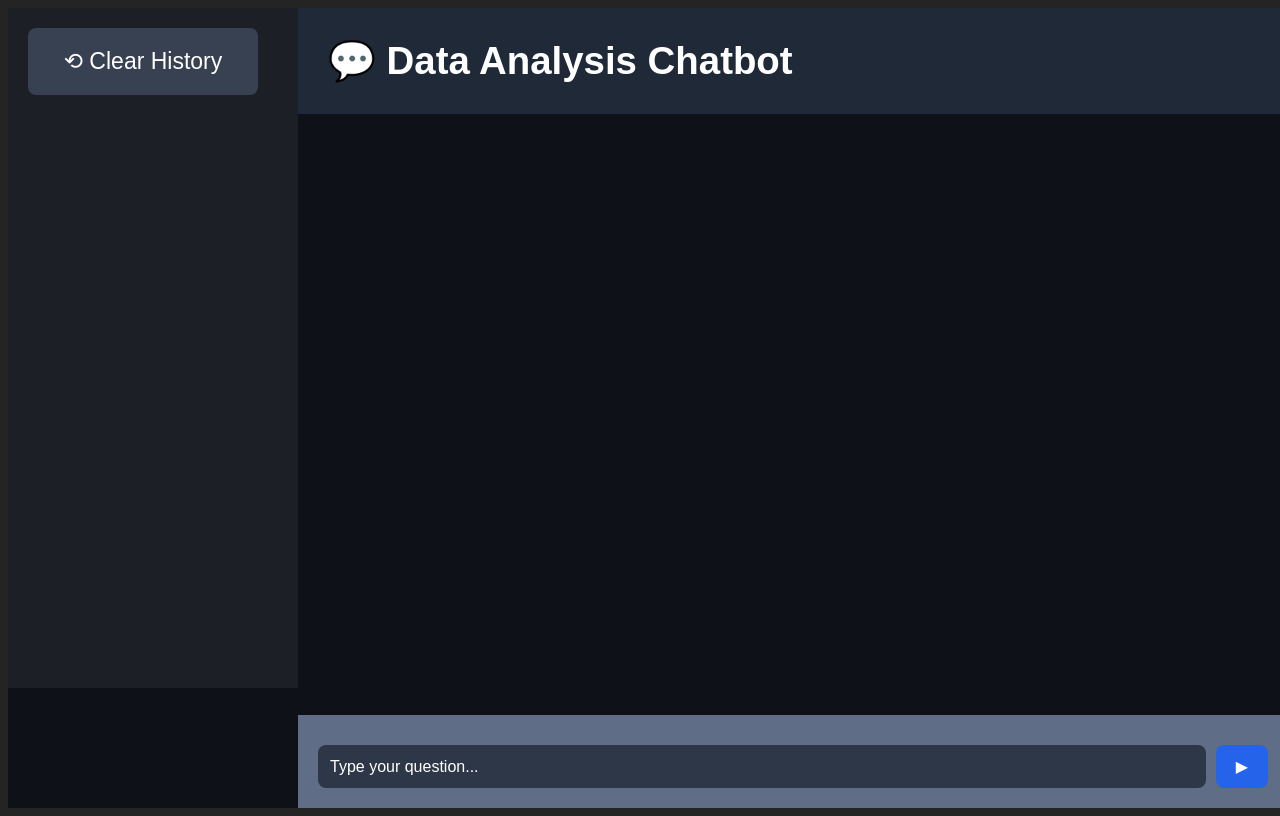
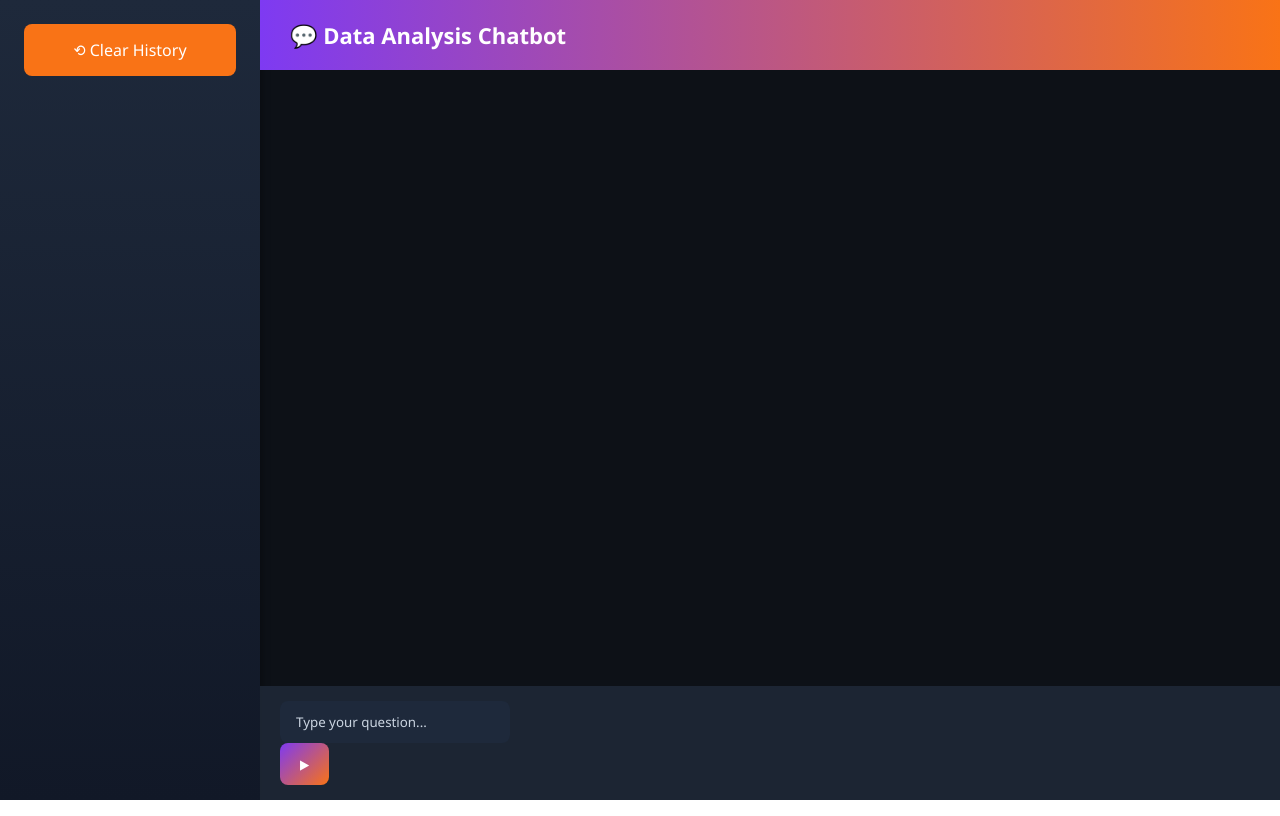
Before and after one commit to noorsamer1/SalesChatBotAI, a React (Vite) app in the folder frontend/: page / in a window 1280 px wide. Built offline with nearby package versions, Linux system fonts and the light colour scheme.

Commit message:
Update chat UI and index styles

```diff
--- a/frontend/src/chat-ui.css
+++ b/frontend/src/chat-ui.css
@@ -1,155 +1,204 @@
+/* Reset & base */
 * {
-    font-family: sans-serif;
+    font-family: 'Segoe UI', Tahoma, Geneva, Verdana, sans-serif;
+    margin: 0;
+    padding: 0;
+    box-sizing: border-box;
+}
+:root {
+    --primary: #7e3af2;
+    --secondary: #f97316;
+    --bg-dark: #0d1117;
+    --bg-light: #f5f7fa;
+    --surface-dark: #1e293b;
+    --surface-light: #ffffff;
+    --text-light: #ffffff;
+    --text-dark: #1f2937;
 }
 
 .base {
+    display: flex;
+    justify-content: center;
     height: 100vh;
     width: 100vw;
-    background-color: #0e1117;
-    display: flex;
-    color: #ffffff;
+    background-color: var(--bg);
 }
-/* Sidebar styling */
+
+body.dark {
+    background-color: var(--bg-dark);
+    color: var(--text-light);
+}
+
+body.light {
+    background-color: var(--bg-light);
+    color: var(--text-dark);
+}
+
 .sidebar {
-    width: 250px;
-    background-color: #1c1f26;
-    padding: 20px;
-    height: 80vh;
-}
-/* Container for header and main content */
-.main-container {
-    flex: 1;
+    width: 260px;
+    background: linear-gradient(to bottom, var(--surface-dark), #111827);
+    background: linear-gradient(to bottom, var(--surface), #111827);
+    padding: 24px;
     display: flex;
     flex-direction: column;
-    height: 100vh;
+    justify-content: flex-start;
+    gap: 20px;
+    box-shadow: 2px 0 8px rgba(0, 0, 0, 0.3);
 }
-/* Header styling - spans the remaining width */
+
+.clear-memory {
+    background-color: var(--secondary);
+    color: white;
+    border: none;
+    border-radius: 8px;
+    padding: 15px;
+    font-size: 16px;
+    cursor: pointer;
+    transition: background-color 0.2s;
+}
+.clear-memory:hover {
+    background-color: #c2410c;
+}
+
+.main-container {
+  flex: 1;
+  display: flex;
+  flex-direction: column;
+  height: 100vh;
+}
+
+body.dark .main-container {
+  background:
+    radial-gradient(circle at top, rgba(13, 17, 23, 0.9), rgba(13, 17, 23, 0.8)),
+    url('/chat-bg.svg') center/cover fixed;
+}
+
+body.light .main-container {
+  background:
+    radial-gradient(circle at top, rgba(245, 247, 250, 0.9), rgba(245, 247, 250, 0.8)),
+    url('/chat-bg.svg') center/cover fixed;
+}
+
 .header {
-    background-color: #1f2937;
-    color: #ffffff;
-    padding: 30px;
-    font-size: larger;
+    display: flex;
+    align-items: center;
+    justify-content: space-between;
+    padding: 20px 30px;
+    background: linear-gradient(90deg, var(--primary), var(--secondary));
+    color: white;
 }
+
 .header h1 {
-    margin: 0;
+    font-size: 22px;
+    display: flex;
+    align-items: center;
+    gap: 10px;
 }
-/* Main content styling */
+
+.header-avatar {
+    width: 40px;
+    height: 40px;
+    background-image: url("/bot-avatar.png");
+    background-size: cover;
+    border-radius: 50%;
+}
+
+.status {
+    font-size: 14px;
+    color: #d1fae5;
+    display: flex;
+    align-items: center;
+    gap: 6px;
+}
+.status-dot {
+    width: 10px;
+    height: 10px;
+    background-color: #10b981;
+    border-radius: 50%;
+}
+
 .main {
     flex: 1;
     padding: 20px;
     overflow-y: auto;
+    display: flex;
+    flex-direction: column;
+    gap: 12px;
+}
 
+.message {
+    max-width: 65%;
+    padding: 14px 18px;
+    border-radius: 16px;
+    font-size: 15px;
+    box-shadow: 0 2px 4px rgba(0, 0, 0, 0.3);
+    animation: fadeIn 0.3s ease;
 }
-.clear-memory {
-    background-color: #374151;
-    border:none;
-    color: #ffffff;
-    width: 230px;
-    padding: 20px;
-    font-size: 23px;
-    border-radius: 8px;
+.message.user {
+    background: linear-gradient(135deg, var(--primary), var(--secondary));
+    color: white;
+    align-self: flex-end;
+    border-bottom-right-radius: 0;
 }
-.clear-memory:hover {
-    background-color: #29303d;
+.message.bot {
+    background-color: var(--surface-dark);
+    color: white;
+    background-color: var(--surface);
+    color: var(--text);
+    align-self: flex-start;
+    border-bottom-left-radius: 0;
+}
+
+@keyframes fadeIn {
+    from { opacity: 0; transform: translateY(10px); }
+    to { opacity: 1; transform: translateY(0); }
 }
 
 .chatbot-input {
-    background-color: #5f6e86;
-    /*background-color: #1f2937;*/
-    color: #ffffff;
-    padding: 20px;
-    font-size: large;
+    position: sticky;
+    bottom: 0;
+    background-color: rgba(31, 41, 55, 0.9);
+    padding: 15px 20px;
+    display: flex;
+    gap: 10px;
+    backdrop-filter: blur(6px);
 }
 
-.input-bar {
-    display: flex;
-    gap: 10px;
-    margin-top: 10px;
+body.light .chatbot-input {
+    background-color: rgba(255, 255, 255, 0.9);
 }
 
 .message-input {
     flex: 1;
-    padding: 12px;
-    font-size: 16px;
+    padding: 12px 16px;
     border-radius: 8px;
     border: none;
-    background-color: #2d3748;
-    color: #ffffff;
+    background-color: var(--surface-dark);
+    color: white;
+    background-color: var(--surface);
+    color: var(--text);
 }
-
 .message-input::placeholder {
-    color: #ffffff;
+    color: #cbd5e1;
 }
 
 .send-button {
+    background-image: linear-gradient(135deg, var(--primary), var(--secondary));
+    color: white;
     padding: 12px 20px;
-    font-size: 16px;
     border: none;
     border-radius: 8px;
-    background-color: #2563eb;
-    color: white;
     cursor: pointer;
+    display: flex;
+    align-items: center;
+    gap: 6px;
+    transition: background-color 0.2s;
 }
-
 .send-button:hover {
-    background-color: #1e40af;
+    background-color: #6931d4;
+    box-shadow: 0 2px 6px rgba(0, 0, 0, 0.2);
+    transition: filter 0.2s;
 }
-
-.App-logo {
-    width: 30px;
-    height: 30px;
-    object-fit: contain;
+.send-button:hover {
+    filter: brightness(1.1);
 }
-
-/* Table styling */
-.table-container {
-    width: 100%;
-    margin: 10px 0;
-}
-
-.table-container h3 {
-    color: #ffffff;
-    margin-bottom: 15px;
-    font-size: 18px;
-}
-
-.chatbot-table {
-    width: 100%;
-    border-collapse: collapse;
-    background-color: #2d3748;
-    border-radius: 8px;
-    overflow: hidden;
-    margin-bottom: 10px;
-}
-
-.chatbot-table th {
-    background-color: #1f2937;
-    color: #ffffff;
-    padding: 12px 15px;
-    text-align: left;
-    font-weight: 600;
-    border-bottom: 2px solid #4a5568;
-}
-
-.chatbot-table td {
-    padding: 10px 15px;
-    color: #ffffff;
-    border-bottom: 1px solid #4a5568;
-}
-
-.chatbot-table tr:hover {
-    background-color: #374151;
-}
-
-.chatbot-table tr:last-child td {
-    border-bottom: none;
-}
-
-.pagination {
-    color: #9ca3af;
-    font-size: 14px;
-    text-align: center;
-    padding: 10px;
-    background-color: #1f2937;
-    border-radius: 0 0 8px 8px;
-}
--- a/frontend/src/index.css
+++ b/frontend/src/index.css
@@ -1,6 +1,45 @@
 :root {
-  color-scheme: dark;
-  color: rgba(255, 255, 255, 0.87);
-  background-color: #242424;
-  font-family: sans-serif;
+  color-scheme: light dark;
+  font-family: 'Segoe UI', Tahoma, Geneva, Verdana, sans-serif;
+
+  --primary: #7e3af2;
+  --secondary: #f97316;
+  --bg-dark: #0d1117;
+  --bg-light: #f5f7fa;
+  --surface-dark: #1e293b;
+  --surface-light: #ffffff;
+  --text-light: #ffffff;
+  --text-dark: #1f2937;
+
+  --bg: var(--bg-dark);
+  --surface: var(--surface-dark);
+  --text: var(--text-light);
 }
+
+body {
+  margin: 0;
+  font-family: inherit;
+}
+
+body.light {
+  background-color: #f5f7fa;
+  color: #1f2937;
+}
+
+body.dark {
+  background-color: #0d1117;
+  color: #ffffff;
+  background-color: var(--bg-light);
+  color: var(--text-dark);
+  --bg: var(--bg-light);
+  --surface: var(--surface-light);
+  --text: var(--text-dark);
+}
+
+body.dark {
+  background-color: var(--bg-dark);
+  color: var(--text-light);
+  --bg: var(--bg-dark);
+  --surface: var(--surface-dark);
+  --text: var(--text-light);
+}
```
